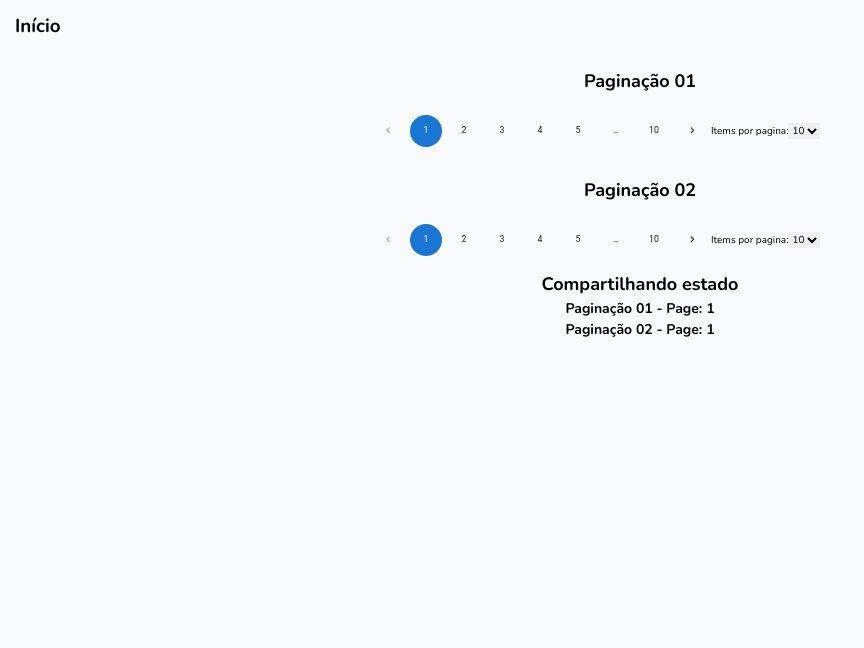
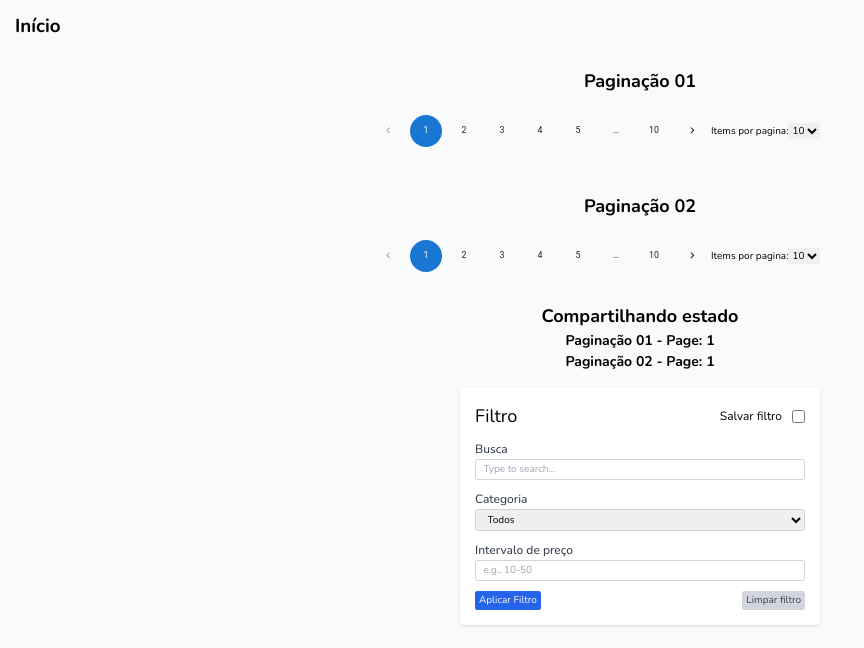
Before and after one commit to MarcosSantosDev/poc-improving-management-state, a React (Vite) app: page / in a window 1280 px wide. Shown: the top 648 px of the page, without its empty margins (0-864 px from the left). Built offline with nearby package versions, Linux system fonts and the light colour scheme.

Commit message:
feat: useFilterForm

```diff
--- /dev/null
+++ b/src/features/Home/components/FilterFormComponent.tsx
@@ -0,0 +1,103 @@
+import React from "react";
+import { SubmitHandler } from "react-hook-form";
+
+import { useFilterForm } from "@/hooks/useFilterForm";
+
+type FilterForm = {
+	search: string;
+	category: string;
+	priceRange: string;
+}
+
+const FilterFormComponent: React.FC = () => {
+	const defaultValues: FilterForm = {
+		search: "",
+		category: "",
+		priceRange: "",
+	};
+
+	const { form, isSaved, toggleSave } = useFilterForm<FilterForm>({
+		defaultValues,
+		storageKey: "filter-form",
+	});
+
+	const { register, handleSubmit, reset } = form;
+
+	const onSubmit: SubmitHandler<FilterForm> = (data) => {
+		console.log("Dados filtrados:", data);
+	};
+
+	return (
+		<form
+			onSubmit={handleSubmit(onSubmit)}
+			className="max-w-xl mx-auto p-6 bg-white rounded shadow space-y-10"
+		>
+			<div className="w-full flex justify-between">
+				<h2 className="text-lg text-black">Filtro</h2>
+				<div className="flex justify-end items-center gap-10">
+					<label htmlFor="isSavedFilter" className="text-black text-sm">Salvar filtro</label>
+					<input type="checkbox" name="isSavedFilter" id="isSavedFilter" onClick={toggleSave} checked={isSaved} />
+				</div>
+			</div>
+			<div className="flex flex-col">
+				<label htmlFor="search" className="text-sm font-medium text-gray-700">
+					Busca
+				</label>
+				<input
+					id="search"
+					{...register("search")}
+					className="mt-1 px-3 py-2 border border-gray-300 rounded focus:outline-none focus:ring focus:ring-blue-200"
+					placeholder="Type to search..."
+				/>
+			</div>
+			<div className="flex flex-col">
+				<label
+					htmlFor="category"
+					className="text-sm font-medium text-gray-700"
+				>
+					Categoria
+				</label>
+				<select
+					id="category"
+					{...register("category")}
+					className="mt-1 px-3 py-2 border border-gray-300 rounded focus:outline-none focus:ring focus:ring-blue-200"
+				>
+					<option value="">Todos</option>
+					<option value="electronics">Eletrônico</option>
+					<option value="clothing">Roupas</option>
+				</select>
+			</div>
+			<div className="flex flex-col">
+				<label
+					htmlFor="priceRange"
+					className="text-sm font-medium text-gray-700"
+				>
+					Intervalo de preço
+				</label>
+				<input
+					id="priceRange"
+					{...register("priceRange")}
+					className="mt-1 px-3 py-2 border border-gray-300 rounded focus:outline-none focus:ring focus:ring-blue-200"
+					placeholder="e.g., 10-50"
+				/>
+			</div>
+			<div className="flex items-center justify-between space-x-2">
+				<button
+					type="submit"
+					className="px-4 py-2 bg-blue-600 text-white rounded hover:bg-blue-700 transition"
+				>
+					Aplicar Filtro
+				</button>
+				<button
+					type="button"
+					onClick={() => reset()}
+					className="px-4 py-2 bg-gray-300 text-gray-700 rounded hover:bg-gray-400 transition"
+				>
+					Limpar filtro
+				</button>
+			</div>
+		</form>
+	);
+};
+
+export default FilterFormComponent;
--- /dev/null
+++ b/src/hooks/useFilterForm.ts
@@ -0,0 +1,53 @@
+import { useEffect, useMemo, useState } from "react";
+import { DefaultValues, FieldValues, useForm } from "react-hook-form";
+
+interface UseFilterFormProps<T> {
+	defaultValues: DefaultValues<T>;
+	storageKey: string;
+}
+/**
+ * Possibilidades futuras
+ *
+ * Salvar filtro do usuário no backend e o hook gerenciar esse filtro usando sua storageKey para buscar na lista de filtros salvos
+ */
+export const useFilterForm = <T extends FieldValues>({
+	defaultValues,
+	storageKey,
+}: UseFilterFormProps<T>) => {
+	const [isSaved, setIsSaved] = useState(() => !!localStorage?.getItem(storageKey));
+	const form = useForm<T>({ defaultValues });
+
+	const { reset, watch } = form;
+	const filters = watch();
+
+	const savedFilters = localStorage.getItem(storageKey);
+
+	const isFilterFormEmpty = useMemo(() => {
+		return Object.values(filters).every(
+			(value) => value === undefined || value === '' || value === null
+		);
+	}, [filters])
+
+	// Carregar filtros salvos do localStorage
+	useEffect(() => {
+		if (savedFilters) {
+			reset(JSON.parse(savedFilters));
+		}
+	}, [reset, storageKey]);
+
+	// Salvar ou remover filtros no localStorage
+	useEffect(() => {
+		if (!isSaved && savedFilters) {
+			localStorage.removeItem(storageKey);
+		}
+
+		if (isSaved) {
+			const filtersToSave = isFilterFormEmpty && savedFilters ? savedFilters : JSON.stringify(filters);
+			localStorage.setItem(storageKey, filtersToSave);
+		}
+	}, [isSaved, filters, storageKey, isFilterFormEmpty]);
+
+	const toggleSave = () => setIsSaved((prev) => !prev);
+
+	return { form, isSaved, toggleSave };
+};
--- a/src/pages/home/index.tsx
+++ b/src/pages/home/index.tsx
@@ -3,16 +3,18 @@ import * as React from 'react';
 import Component01 from '@/features/Home/components/Component01';
 import Component02 from '@/features/Home/components/Component02';
 import PresentationArea from '@/features/Home/components/PresentationArea';
+import FilterFormComponent from '@/features/Home/components/FilterFormComponent';
 
 const Home: React.FC = () => {
 	return (
 		<div className="min-h-screen bg-gray-50 p-6">
 			<h1 className="mb-6 text-3xl font-bold">Início</h1>
 
-			<div>
+			<div className='space-y-16'>
 				<Component01 />
 				<Component02 />
 				<PresentationArea />
+				<FilterFormComponent />
 			</div>
 		</div>
 	);
```
